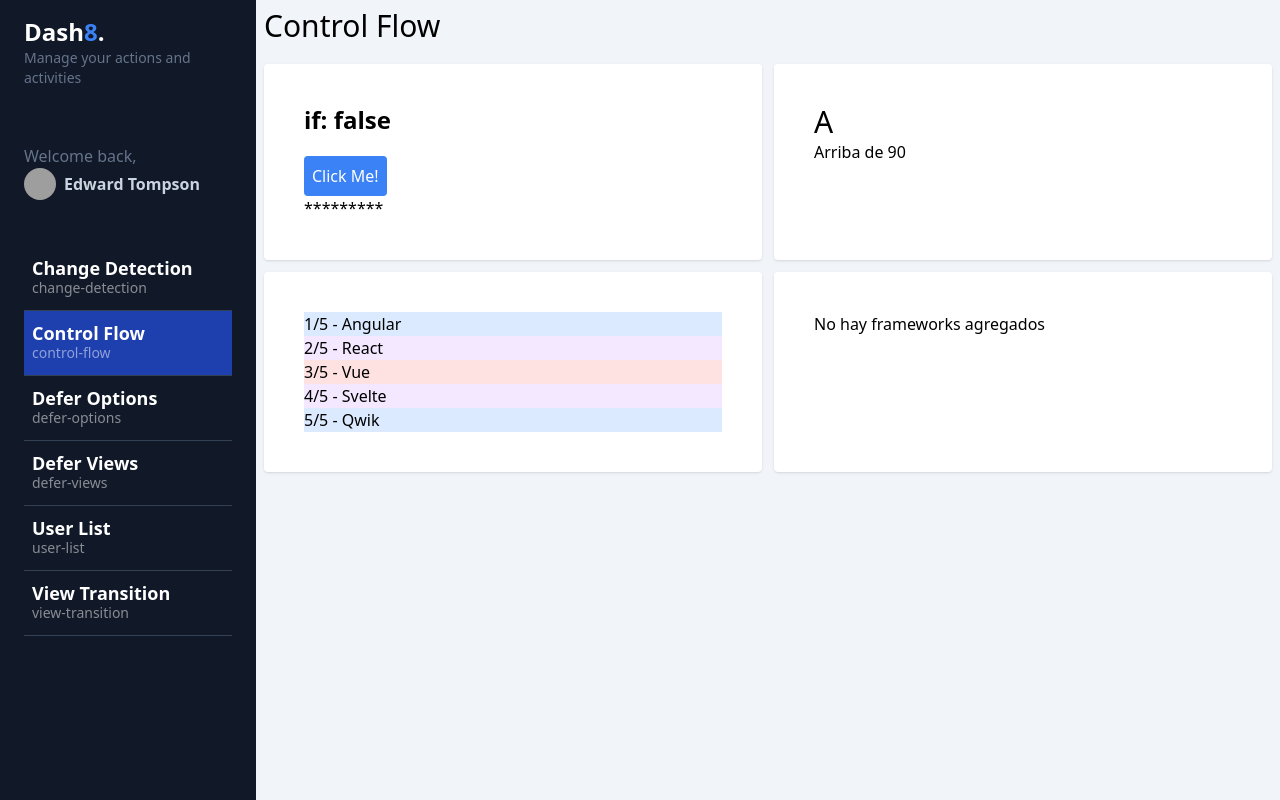
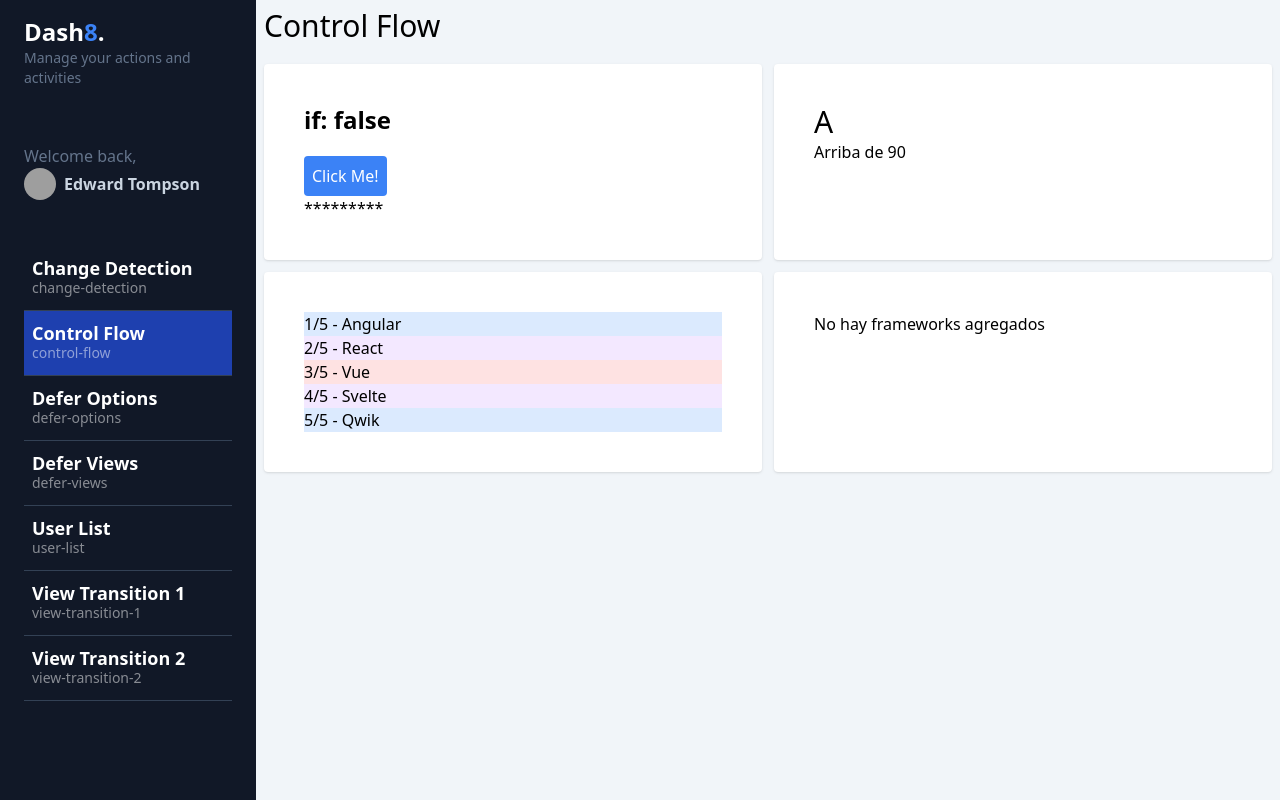
Before and after one commit to Angular-Course-Sergio/myDashboardApp, an Angular app: page /dashboard/control-flow in a window 1280 px wide. Built offline with nearby package versions, Linux system fonts and the light colour scheme; grey boxes are pictures that could not be loaded.

Commit message:
ViewTransitions API

```diff
--- a/src/app/app.config.ts
+++ b/src/app/app.config.ts
@@ -1,11 +1,13 @@
 import { ApplicationConfig, provideZoneChangeDetection } from '@angular/core';
-import { provideRouter } from '@angular/router';
+import { provideRouter, withViewTransitions } from '@angular/router';
 
 import { routes } from './app.routes';
 
 export const appConfig: ApplicationConfig = {
   providers: [
     provideZoneChangeDetection({ eventCoalescing: true }),
-    provideRouter(routes),
+    provideRouter(routes, withViewTransitions({
+      skipInitialTransition: true
+    })),
   ],
 };
--- a/src/app/app.routes.ts
+++ b/src/app/app.routes.ts
@@ -42,10 +42,16 @@
         loadComponent: () => import('./dashboard/pages/users/users.component'),
       },
       {
-        path: 'view-transition',
-        title: 'View Transition',
+        path: 'view-transition-1',
+        title: 'View Transition 1',
         loadComponent: () =>
-          import('./dashboard/pages/view-transition/view-transition.component'),
+          import('./dashboard/pages/view-transition/view-transition1.component'),
+      },
+      {
+        path: 'view-transition-2',
+        title: 'View Transition 2',
+        loadComponent: () =>
+          import('./dashboard/pages/view-transition/view-transition2.component'),
       },
       {
         path: '',
--- a/src/app/dashboard/pages/view-transition/view-transition.component.html
+++ /dev/null
@@ -1 +0,0 @@
-<p>view-transition works!</p>
--- /dev/null
+++ b/src/app/dashboard/pages/view-transition/view-transition1.component.ts
@@ -0,0 +1,23 @@
+import { CommonModule } from '@angular/common';
+import { Component } from '@angular/core';
+import { TitleComponent } from '@shared/title/title.component';
+
+@Component({
+  standalone: true,
+  imports: [CommonModule, TitleComponent],
+  template: `
+    <app-title title="View Transition 1" />
+
+    <section class="flex justify-start">
+      <img
+        srcset="https://picsum.photos/id/237/200/300"
+        alt="Picsum"
+        width="200"
+        height="300"
+      />
+
+      <div class="bg-blue-500 w-56 h-56"></div>
+    </section>
+  `,
+})
+export default class ViewTransitionComponent {}
--- /dev/null
+++ b/src/app/dashboard/pages/view-transition/view-transition2.component.ts
@@ -0,0 +1,23 @@
+import { CommonModule } from '@angular/common';
+import { Component } from '@angular/core';
+import { TitleComponent } from '@shared/title/title.component';
+
+@Component({
+  standalone: true,
+  imports: [CommonModule, TitleComponent],
+  template: `
+    <app-title title="View Transition 2" />
+
+    <section class="flex justify-start">
+      <img
+        srcset="https://picsum.photos/id/237/200/300"
+        alt="Picsum"
+        width="200"
+        height="300"
+      />
+
+      <div class="bg-blue-500 w-56 h-56"></div>
+    </section>
+  `,
+})
+export default class ViewTransitionComponent {}
```
Also changed, not shown: src/app/dashboard/pages/view-transition/view-transition.component.ts (deleted, +0 -11 lines), src/app/dashboard/pages/view-transition/view-transition.component.css (deleted).
